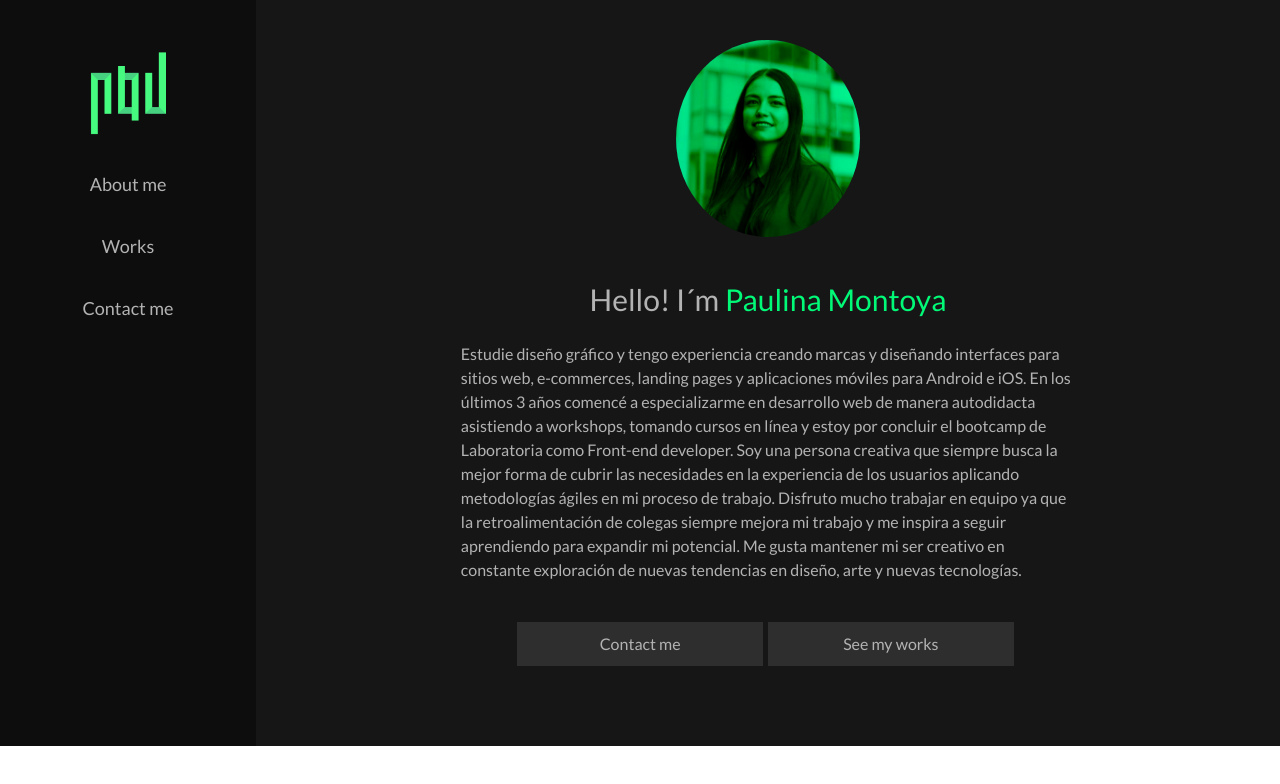
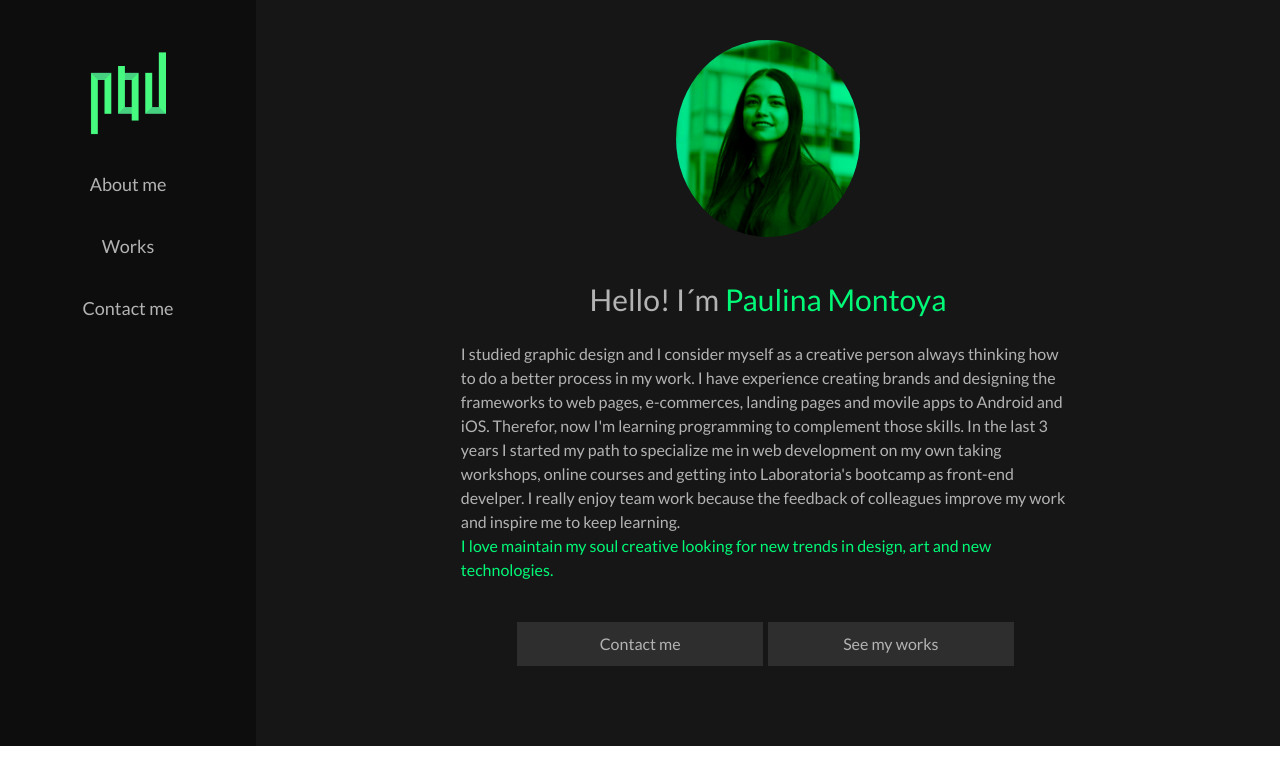
Before and after one commit to PaulinaMontoya/PortafolioPaulinaMontoya, a React (Create React App) app: page /about in a window 1280 px wide. Shown: the top 784 px of the page. Built offline with nearby package versions, Linux system fonts and the light colour scheme.

Commit message:
Changed the description in about me section

```diff
--- a/src/components/About.js
+++ b/src/components/About.js
@@ -12,11 +12,11 @@ class About extends Component {
         <div className="cointenerTextAbout">
           <img src={pau} alt="" className="photoPau" ></img>
           <p className="titleAbout">Hello! I´m <span className="spanContact" >Paulina Montoya</span></p>
-          <p className="aboutMe">Estudie diseño gráfico y tengo experiencia creando marcas y diseñando interfaces para sitios web, e-commerces, landing pages y aplicaciones móviles para Android e iOS.
-  En los últimos 3 años comencé a especializarme en desarrollo web de manera autodidacta asistiendo a workshops, tomando cursos en línea y estoy por concluir el bootcamp de Laboratoria como Front-end developer.
-  Soy una persona creativa que siempre busca la mejor forma de cubrir las necesidades en la experiencia de los usuarios aplicando metodologías ágiles en mi proceso de trabajo.
-  Disfruto mucho trabajar en equipo ya que la retroalimentación de colegas siempre mejora mi trabajo y me inspira a seguir aprendiendo para expandir mi potencial.
-Me gusta mantener mi ser creativo en constante exploración de nuevas tendencias en diseño, arte y nuevas tecnologías. </p>
+          <p className="aboutMe">I studied graphic design and I consider myself as a creative person always thinking how to do a better process in my work. I have experience creating brands and designing the frameworks to web pages, e-commerces, landing pages and movile apps to Android and iOS. Therefor, now I'm learning programming to complement those skills.
+In the last 3 years I started my path to specialize me in web development on my own taking workshops, online courses and getting into Laboratoria's bootcamp as front-end develper.
+I really enjoy team work because the feedback of colleagues improve my work and inspire me to keep learning.
+<br/>
+<span className="spanContact" >I love maintain my soul creative looking for new trends in design, art and new technologies.</span></p>
           <div className="cointenerButtonsAbout">
             <Link to="/contact">
               <button className="buttonAboutContact"><a target="_blank">Contact me</a></button>
--- a/src/styles/contact.css
+++ b/src/styles/contact.css
@@ -57,3 +57,15 @@ i:hover{
     height: 60px;
   }
 }
+
+@media only screen and (max-width: 425px) {
+  .titleContact {
+    font-size: 20px;
+  }
+  .email{
+      font-size: 15px;
+  }
+  .cointenerButtonsContact{
+    display: inline-block;
+  }
+}
```
